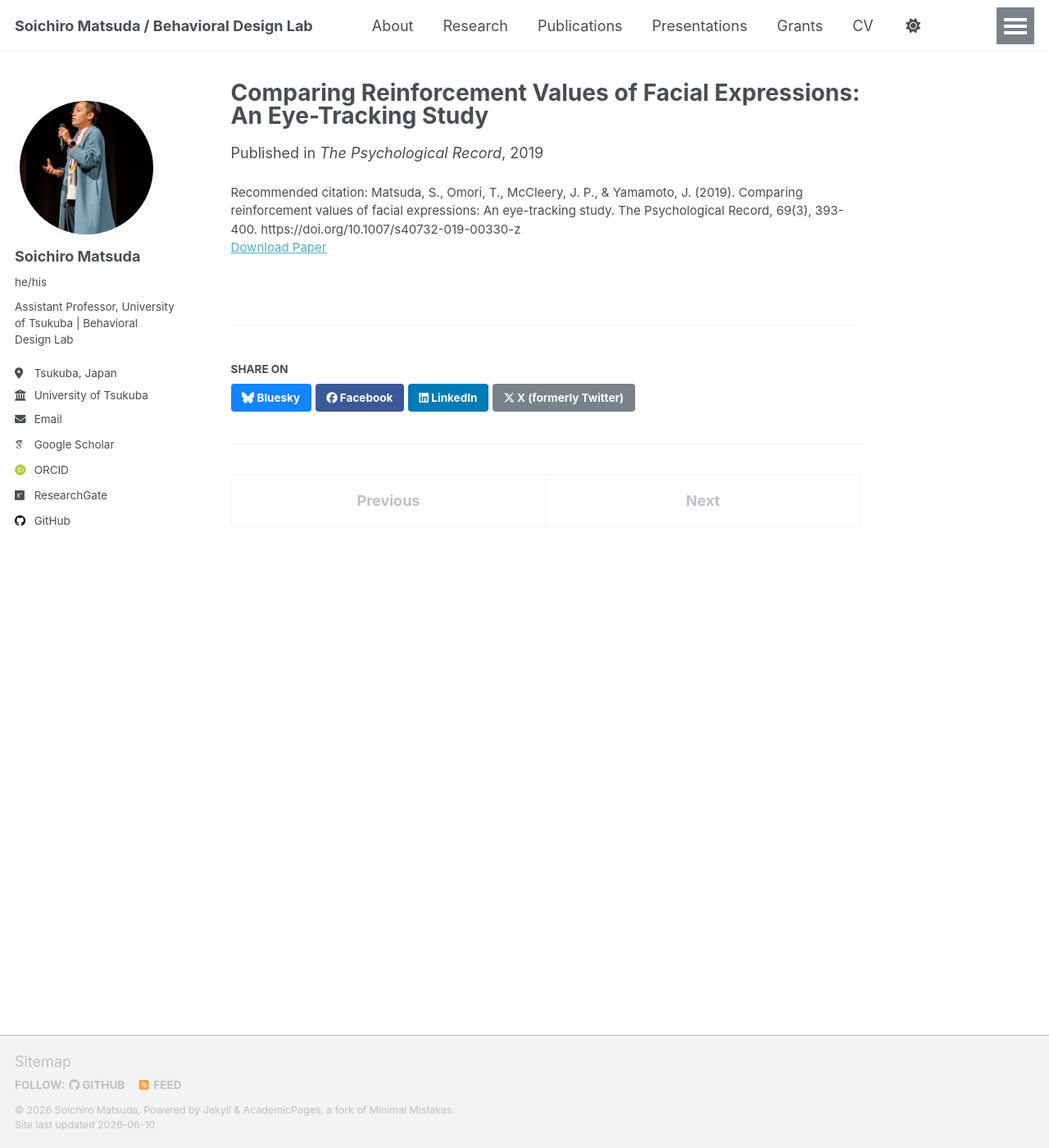
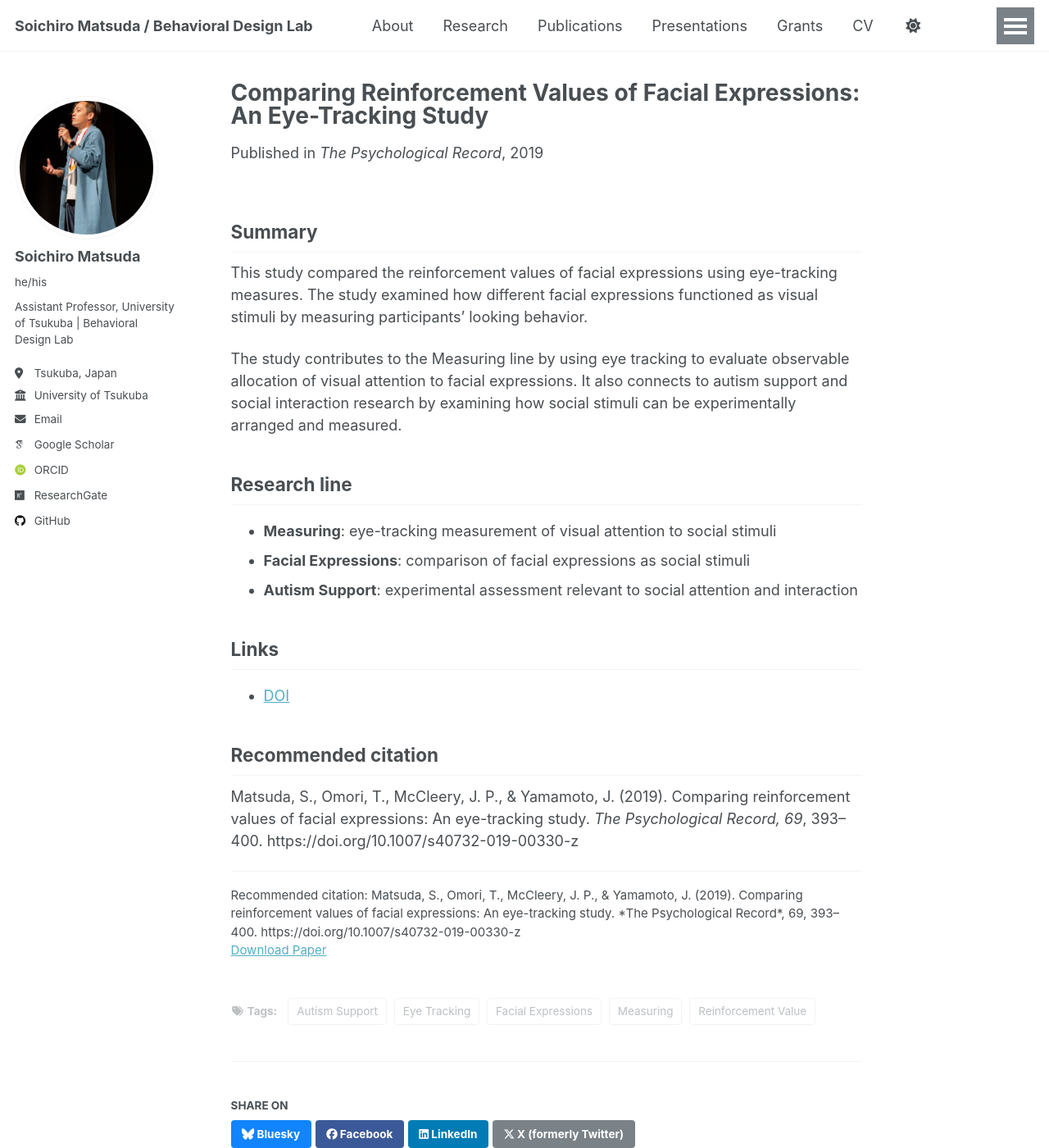
Before and after one commit to BehavioralDesignerMatsuda/BehavioralDesignerMatsuda.github.io, a Jekyll site: the page built from _publications/2019-eyetracking.md, in a window 1280 px wide and 1400 px high. Shown: the whole window at 82% size. Built offline with Jekyll 4.4.1, drawn with Linux system fonts in a browser that asks for light colours; some web fonts are replaced; a script that is not in the unit is left out.

Commit message:
Update 2019-eyetracking.md

```diff
--- a/_publications/2019-eyetracking.md
+++ b/_publications/2019-eyetracking.md
@@ -1,10 +1,43 @@
 ---
-title: "Comparing Reinforcement Values of Facial Expressions: An Eye-Tracking Study"
+title: 'Comparing Reinforcement Values of Facial Expressions: An Eye-Tracking Study'
 collection: publications
 date: 2019-04-03
-venue: "The Psychological Record"
-category: journals      # ← ここが見出しに対応
-paperurl: "https://doi.org/10.1007/s40732-019-00330-z"
-citation: "Matsuda, S., Omori, T., McCleery, J. P., & Yamamoto, J. (2019). Comparing reinforcement values of facial expressions: An eye-tracking study. The Psychological Record, 69(3), 393-400. https://doi.org/10.1007/s40732-019-00330-z"
-excerpt: "This study applied gaze-contingent reinforcement to evaluate how positive and negative facial expressions guide visual fixation, demonstrating eye tracking as a novel tool for quantifying the reward value of social stimuli."
+venue: 'The Psychological Record'
+category: journals
+
+paperurl: 'https://doi.org/10.1007/s40732-019-00330-z'
+doi: 'https://doi.org/10.1007/s40732-019-00330-z'
+
+citation: 'Matsuda, S., Omori, T., McCleery, J. P., & Yamamoto, J. (2019). Comparing reinforcement values of facial expressions: An eye-tracking study. *The Psychological Record*, 69, 393–400. https://doi.org/10.1007/s40732-019-00330-z'
+
+tags:
+
+- Measuring
+- Eye Tracking
+- Facial Expressions
+- Reinforcement Value
+- Autism Support
+
+## excerpt: ''
 ---
+## Summary
+
+This study compared the reinforcement values of facial expressions using eye-tracking measures. The study examined how different facial expressions functioned as visual stimuli by measuring participants’ looking behavior.
+
+The study contributes to the Measuring line by using eye tracking to evaluate observable allocation of visual attention to facial expressions. It also connects to autism support and social interaction research by examining how social stimuli can be experimentally arranged and measured.
+
+## Research line
+
+- **Measuring**: eye-tracking measurement of visual attention to social stimuli
+- **Facial Expressions**: comparison of facial expressions as social stimuli
+- **Autism Support**: experimental assessment relevant to social attention and interaction
+
+## Links
+
+* [DOI](https://doi.org/10.1007/s40732-019-00330-z)
+
+## Recommended citation
+
+Matsuda, S., Omori, T., McCleery, J. P., & Yamamoto, J. (2019). Comparing reinforcement values of facial expressions: An eye-tracking study. *The Psychological Record, 69*, 393–400. https://doi.org/10.1007/s40732-019-00330-z
+
+---
```
